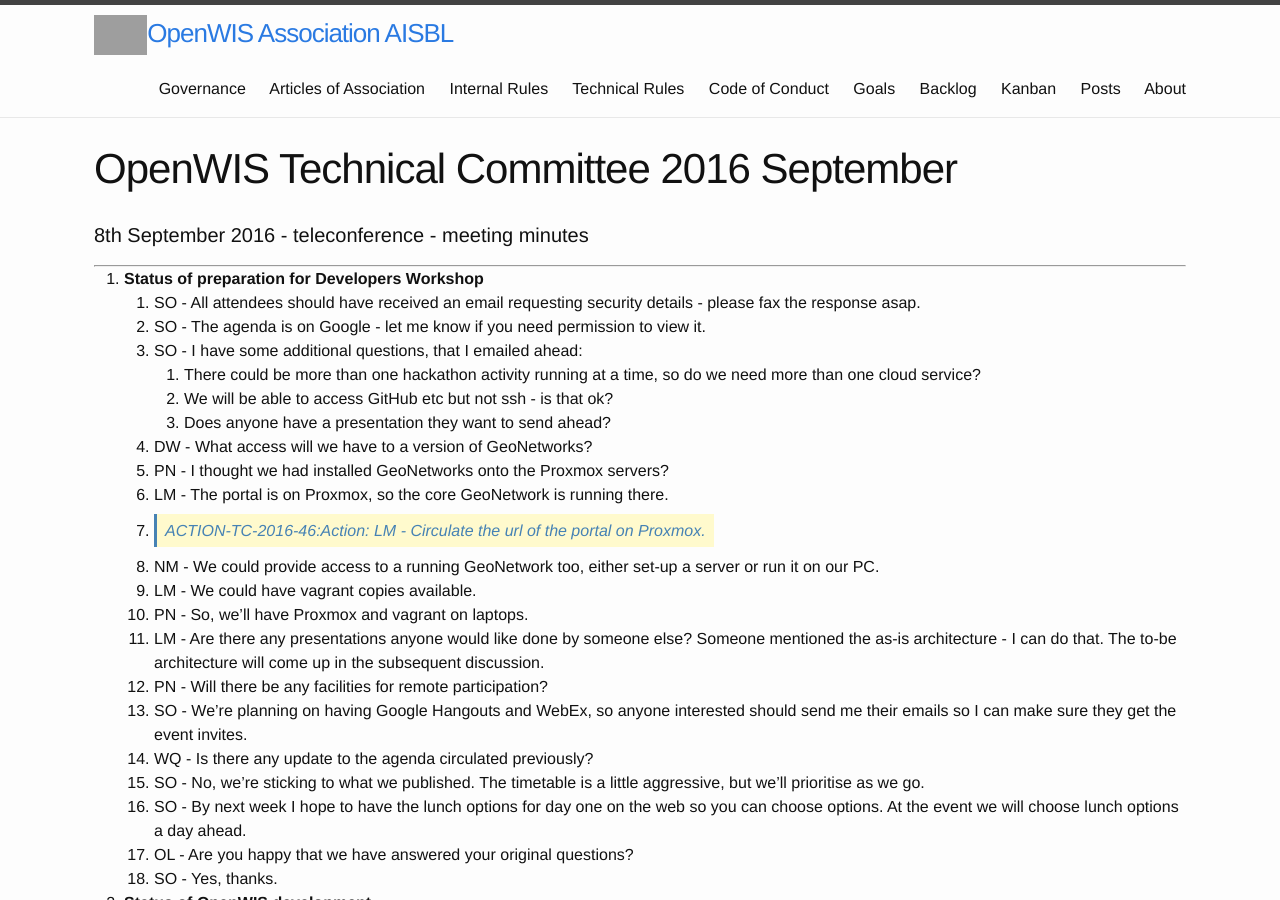
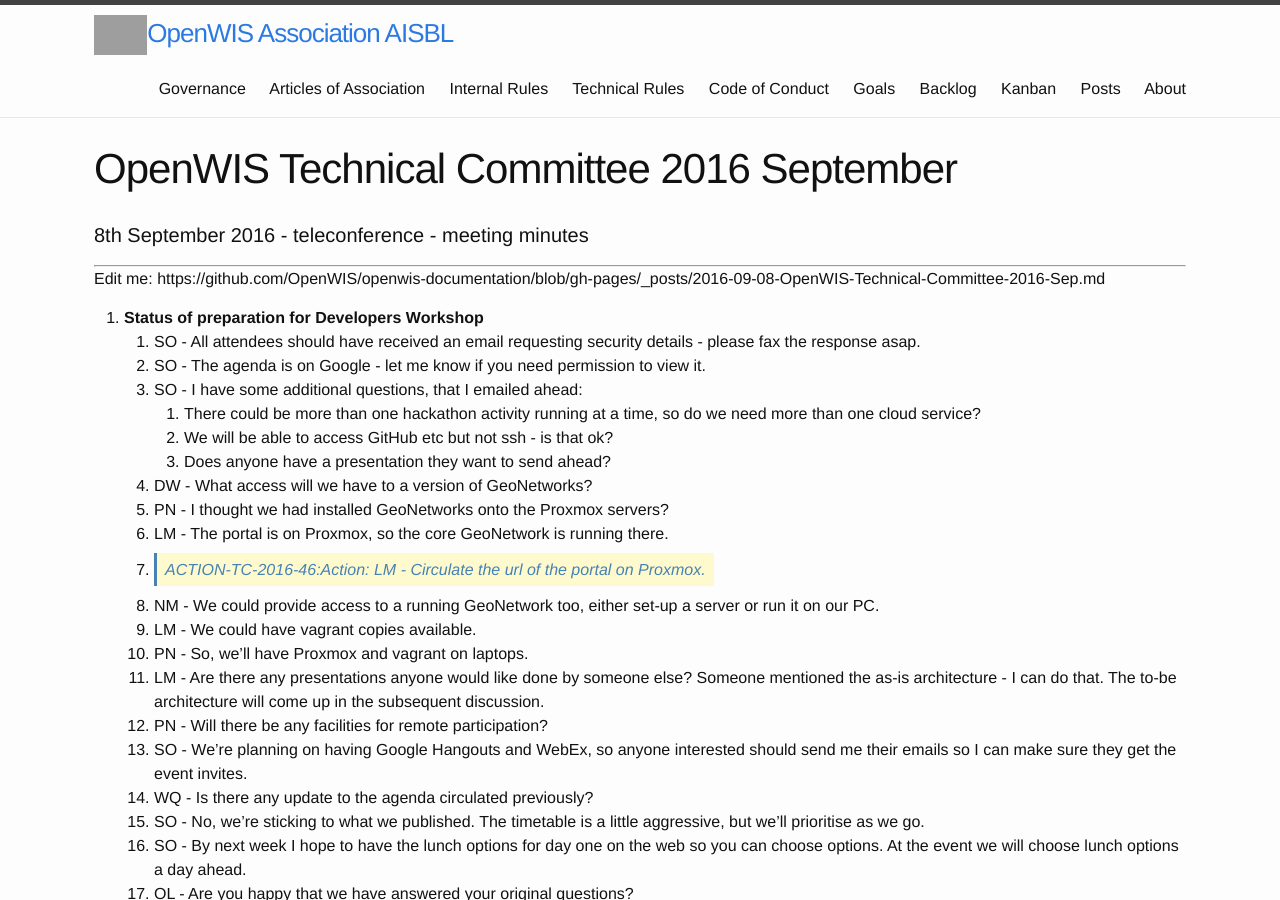
Before and after one commit to OpenWIS/openwis-documentation, a Jekyll site: the page built from _posts/2016-09-08-OpenWIS-Technical-Committee-2016-Sep.md, in a window 1280 px wide and 900 px high. Built offline with Jekyll 4.4.1, drawn with Linux system fonts in a browser that asks for light colours; grey boxes are pictures that could not be loaded.

Commit message:
Update 2016-09-08-OpenWIS-Technical-Committee-2016-Sep.md

```diff
--- a/_posts/2016-09-08-OpenWIS-Technical-Committee-2016-Sep.md
+++ b/_posts/2016-09-08-OpenWIS-Technical-Committee-2016-Sep.md
@@ -6,6 +6,10 @@ title: OpenWIS Technical Committee 2016 September
 #### 8th September 2016 - teleconference - meeting minutes
 
 ---
+
+Edit me: https://github.com/OpenWIS/openwis-documentation/blob/gh-pages/_posts/2016-09-08-OpenWIS-Technical-Committee-2016-Sep.md
+
+
 
 
 1. **Status of preparation for Developers Workshop**
```
